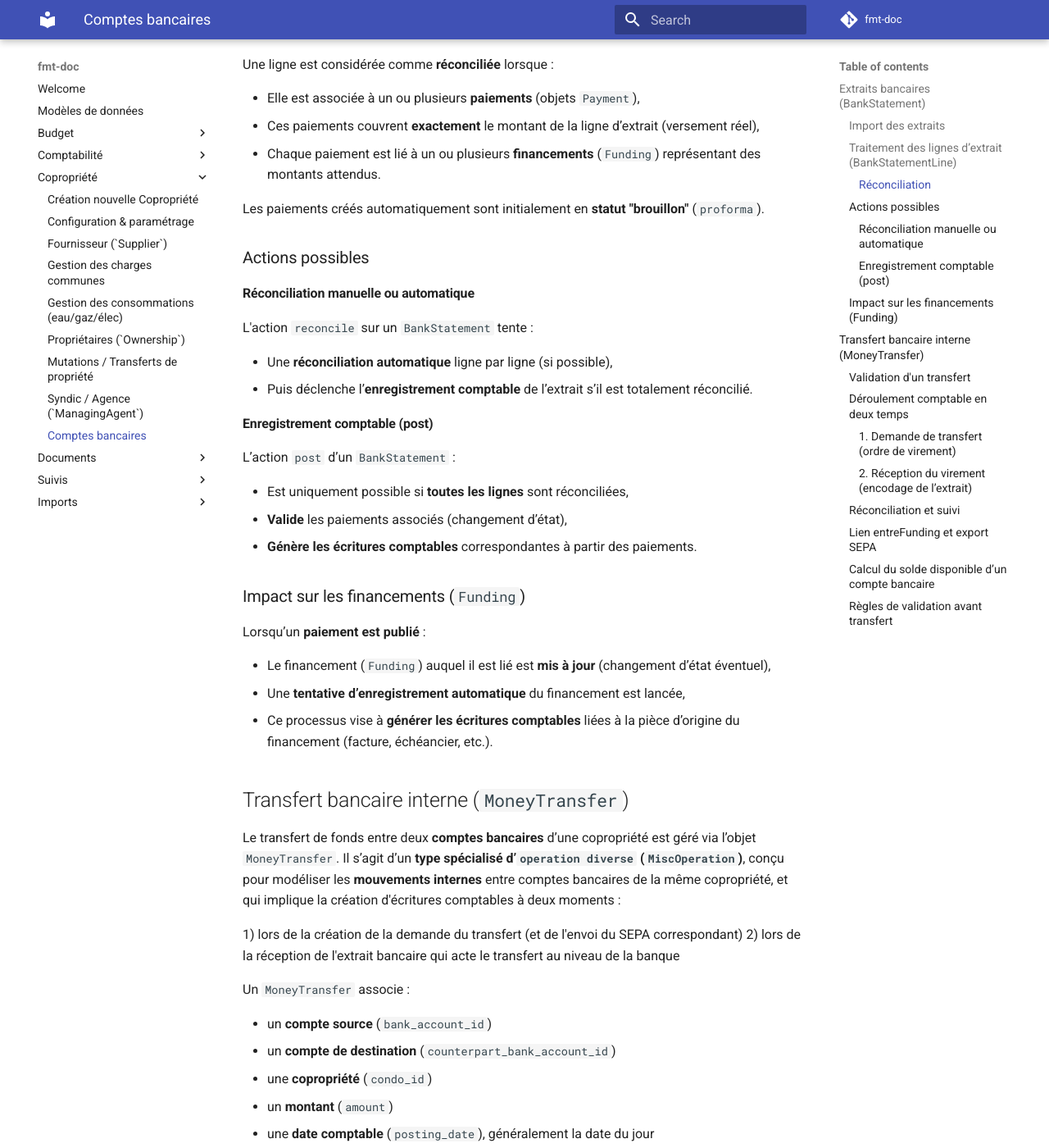
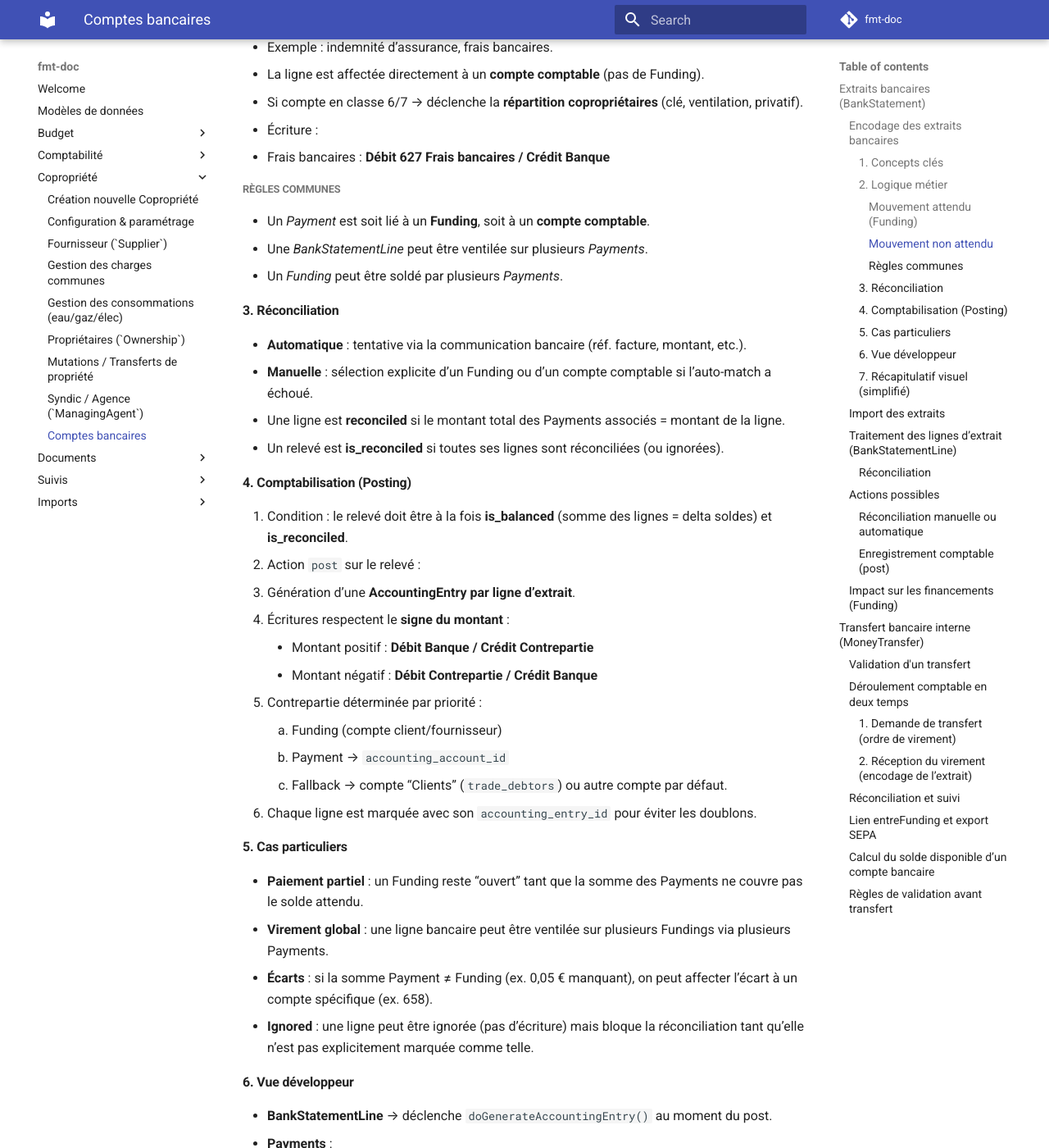
Before and after one commit to fmt-saas/fmt-doc, an MkDocs documentation site: the page built from docs/copropriete/comptes-bancaires.md, in a window 1280 px wide and 1400 px high, scrolled down 1487 px. Shown: the whole window at 82% size. Built offline with MkDocs 1.6.1 and Material for MkDocs 9.7.7, drawn with Linux system fonts in a browser that asks for light colours; comment, search, counter and statistics services are not loaded; some of the changed text lies outside the part shown.

Commit message:
Add bank statement encoding details

````diff
--- a/docs/copropriete/comptes-bancaires.md
+++ b/docs/copropriete/comptes-bancaires.md
@@ -23,6 +23,90 @@ Quand on ajoute un fournisseur à une copropriété, par défaut, on ajoute le c
 
 Un relevé bancaire est considéré comme une pièce comptable (mais n'en est pas réelelment une) et suit un process similaire à l’import et au traitement des autres types de documents.
 
+### Encodage des extraits bancaires
+
+#### 1. Concepts clés
+
+* **Funding** : représente un mouvement **attendu** (ex. facture client ou fournisseur).
+* **Payment** : opération métier qui relie une ou plusieurs **lignes d’extrait bancaire** à un **Funding**, ou directement à un **compte comptable** (si non attendu).
+* **BankStatement** : relevé bancaire regroupant plusieurs lignes.
+* **BankStatementLine** : mouvement bancaire réel (crédit/débit). C’est l’élément qui déclenche l’**écriture comptable**.
+* **AccountingEntry** : écriture comptable validée, générée **lors du “post” du relevé**.
+
+#### 2. Logique métier
+
+##### Mouvement attendu (`Funding`)
+
+* Exemple : facture client/fournisseur.
+* La ligne bancaire est rapprochée automatiquement (via communication) ou manuellement à un Funding.
+* Si paiement partiel ou multiple → utilisation de *Payments* pour ventiler.
+* Écriture :
+  * Encaissement client : **Débit Banque / Crédit Clients**
+  * Paiement fournisseur : **Débit Fournisseurs / Crédit Banque**
+
+##### Mouvement non attendu
+
+* Exemple : indemnité d’assurance, frais bancaires.
+* La ligne est affectée directement à un **compte comptable** (pas de Funding).
+* Si compte en classe 6/7 → déclenche la **répartition copropriétaires** (clé, ventilation, privatif).
+* Écriture :
+  * Frais bancaires : **Débit 627 Frais bancaires / Crédit Banque**
+
+##### Règles communes
+
+* Un *Payment* est soit lié à un **Funding**, soit à un **compte comptable**.
+* Une *BankStatementLine* peut être ventilée sur plusieurs *Payments*.
+* Un *Funding* peut être soldé par plusieurs *Payments*.
+
+#### 3. Réconciliation
+
+* **Automatique** : tentative via la communication bancaire (réf. facture, montant, etc.).
+* **Manuelle** : sélection explicite d’un Funding ou d’un compte comptable si l’auto-match a échoué.
+* Une ligne est **reconciled** si le montant total des Payments associés = montant de la ligne.
+* Un relevé est **is_reconciled** si toutes ses lignes sont réconciliées (ou ignorées).
+
+#### 4. Comptabilisation (Posting)
+
+1. Condition : le relevé doit être à la fois **is_balanced** (somme des lignes = delta soldes) et **is_reconciled**.
+2. Action `post` sur le relevé :
+   * Génération d’une **AccountingEntry par ligne d’extrait**.
+   * Écritures respectent le **signe du montant** :
+     * Montant positif : **Débit Banque / Crédit Contrepartie**
+     * Montant négatif : **Débit Contrepartie / Crédit Banque**
+   * Contrepartie déterminée par priorité :
+     1. Funding (compte client/fournisseur)
+     2. Payment → `accounting_account_id`
+     3. Fallback → compte “Clients” (`trade_debtors`) ou autre compte par défaut.
+3. Chaque ligne est marquée avec son `accounting_entry_id` pour éviter les doublons.
+
+#### 5. Cas particuliers
+
+* **Paiement partiel** : un Funding reste “ouvert” tant que la somme des Payments ne couvre pas le solde attendu.
+* **Virement global** : une ligne bancaire peut être ventilée sur plusieurs Fundings via plusieurs Payments.
+* **Écarts** : si la somme Payment ≠ Funding (ex. 0,05 € manquant), on peut affecter l’écart à un compte spécifique (ex. 658).
+* **Ignored** : une ligne peut être ignorée (pas d’écriture) mais bloque la réconciliation tant qu’elle n’est pas explicitement marquée comme telle.
+
+#### 6. Vue développeur
+
+* **BankStatementLine** → déclenche `doGenerateAccountingEntry()` au moment du post.
+* **Payments** :
+  * contiennent le lien vers Funding ou `accounting_account_id`.
+  * garantissent la ventilation entre plusieurs lignes / fundings.
+* **AccountingEntry** :
+  * créé avec :
+    * `condo_id`, `entry_date`, `fiscal_year_id`, `fiscal_period_id`, `journal_id`
+    * `origin_object_class = BankStatement`
+    * `origin_object_id = <statement_id>`
+  * lignes d’écritures : Banque vs Contrepartie (selon signe).
+
+#### 7. Récapitulatif visuel (simplifié)
+
+```
+Funding (attendu)  <--->  Payment  <--->  BankStatementLine  -->  AccountingEntry
+                                |
+                                v
+                        Compte comptable direct (si non attendu)
+```
 
 ### Import des extraits
 
````
